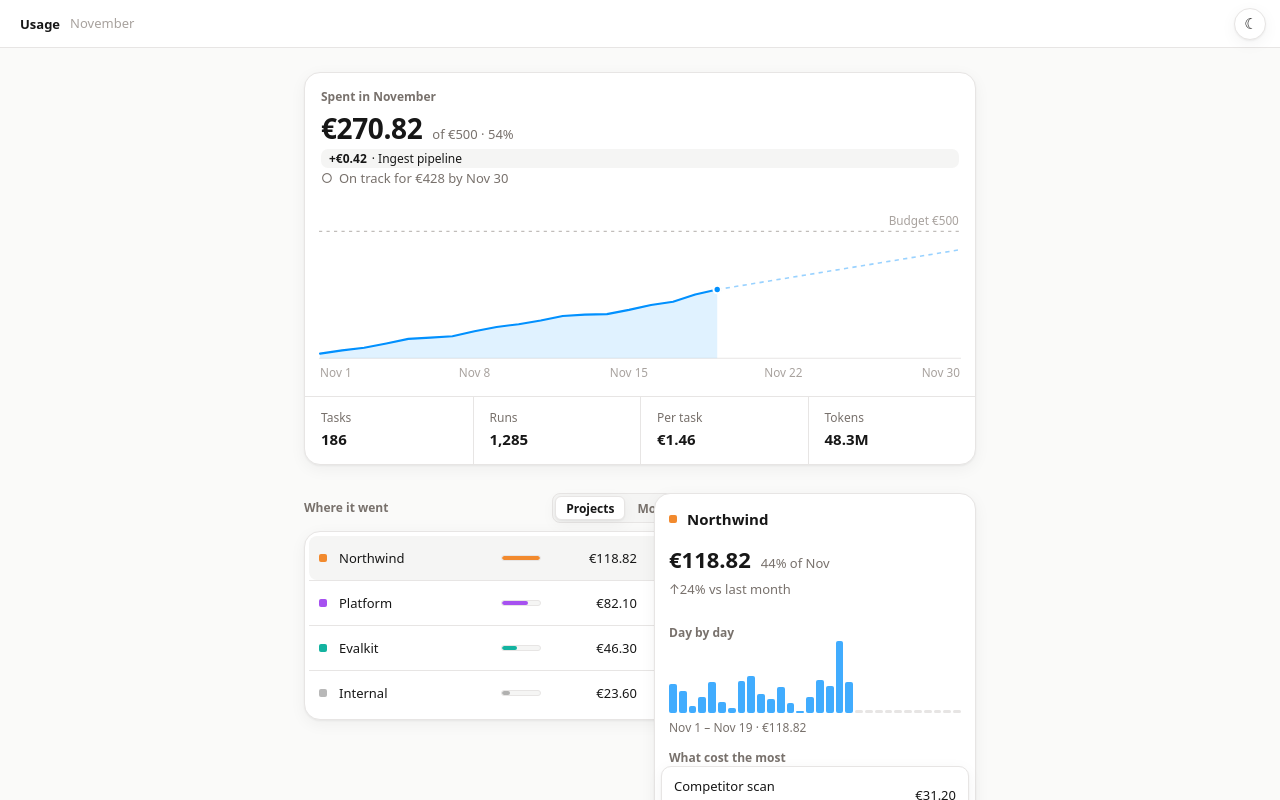
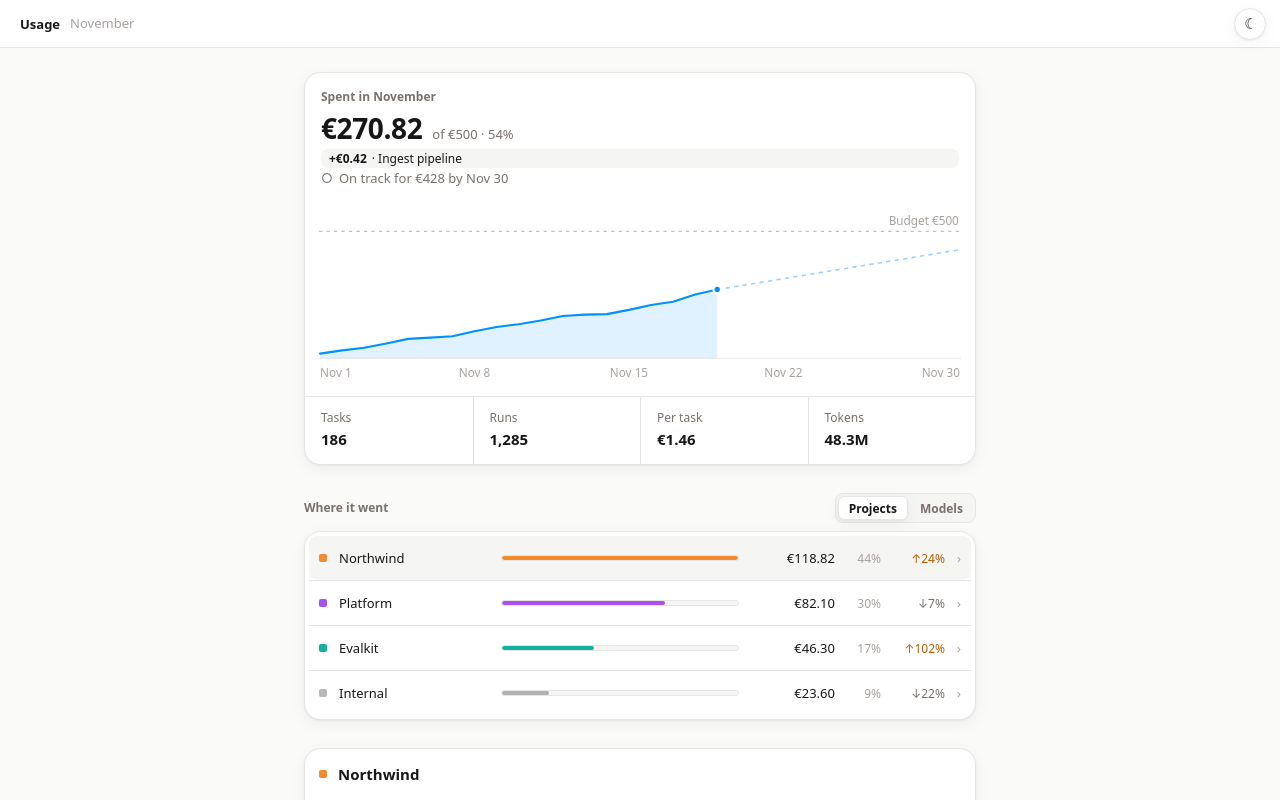
Before and after one commit to arookieofc-ai/affectui-replica, a plain HTML site: page batch23/agent-usage/index.html in a window 1280 px wide. Shown: the top 800 px of the page. Drawn offline with Linux system fonts and the light colour scheme.

Commit message:
QA fixes batch23: agent-chat-progress, agent-chat-rail, agent-run, agent-thread, agent-usage, ai-chat-revenue, agent-tool-calls

```diff
--- a/batch23/agent-usage/index.html
+++ b/batch23/agent-usage/index.html
@@ -74,12 +74,12 @@ button{font:inherit;color:inherit;background:none;border:0;cursor:pointer}
 .agu-stats>div+div{border-left:1px solid var(--border)}
 .agu-stats dt{font-size:12px;color:var(--muted)}
 .agu-stats dd{margin:0;font-size:15px;font-weight:600}
-.agu-section{display:grid;gap:8px;min-width:0}
-.agu-section__head{display:flex;align-items:center;justify-content:space-between;gap:12px;min-height:28px}
-.agu-seg{display:flex;gap:2px;padding:2px;border-radius:8px;background:var(--chip);border:1px solid var(--border)}
+.agu-section{display:grid;gap:8px;min-width:0;max-width:100%;overflow:visible}
+.agu-section__head{display:flex;align-items:center;justify-content:space-between;gap:12px;min-height:28px;min-width:0;overflow:visible}
+.agu-seg{display:flex;flex:none;gap:2px;padding:2px;border-radius:8px;background:var(--chip);border:1px solid var(--border);max-width:100%;overflow:visible}
 .agu-seg button{height:24px;padding:0 10px;border-radius:6px;font-size:12px;font-weight:600;color:var(--muted);transition:background-color 160ms ease,color 160ms ease}
 .agu-seg button[aria-selected="true"]{background:var(--card);color:var(--ink);box-shadow:var(--shadow);border:1px solid var(--border)}
-.agu-groups{margin:0;padding:4px;list-style:none}
+.agu-groups{margin:0;padding:4px;list-style:none;min-width:0;max-width:100%;position:static;z-index:auto;overflow:visible}
 .agu-group{display:flex;align-items:center;gap:12px;width:100%;min-height:44px;padding:0 10px;border-radius:8px;text-align:left;font-size:13px;transition:background-color 140ms ease}
 .agu-group[aria-current]{background:var(--subtle)}
 .agu-group__mark{flex:none;width:8px;height:8px;border-radius:2px;background:var(--tone,var(--gray))}
@@ -92,10 +92,11 @@ button{font:inherit;color:inherit;background:none;border:0;cursor:pointer}
 .agu-group__change[data-up]{color:var(--warn)}
 .agu-group__chev{flex:none;color:var(--faint)}
 .agu-groups li+li{border-top:1px solid var(--border)}
-.agu-detail{display:flex;flex-direction:column;gap:14px;padding:14px 14px 16px}
-.agu-detail__head{display:flex;align-items:center;gap:10px;min-width:0}
-.agu-detail__title{margin:0;overflow:hidden;font-size:15px;font-weight:600;line-height:22px;white-space:nowrap;text-overflow:ellipsis}
-.agu-detail__sum{display:flex;flex-wrap:wrap;align-items:baseline;gap:4px 10px;font-size:13px;color:var(--muted);padding-bottom:12px}
+.agu-detail{display:flex;flex-direction:column;gap:14px;padding:14px 14px 16px;min-width:0;max-width:100%;position:static;width:auto;z-index:auto;overflow:visible}
+.agu-detail__head{display:flex;align-items:center;gap:10px;min-width:0;overflow:visible}
+.agu-detail__title{flex:1;min-width:0;margin:0;padding-left:1px;overflow:hidden;font-size:15px;font-weight:600;line-height:22px;white-space:nowrap;text-overflow:ellipsis;overflow-wrap:normal}
+.agu-detail__sum{display:flex;flex-wrap:wrap;align-items:baseline;gap:4px 10px;font-size:13px;color:var(--muted);padding-bottom:12px;min-width:0;overflow:visible}
+.agu-detail__sum>span{white-space:nowrap;min-width:0;overflow:visible}
 .agu-detail__amount{font-size:22px;font-weight:600;color:var(--ink)}
 .agu-bars{display:flex;align-items:flex-end;gap:2px;height:72px}
 .agu-bars__day{flex:1;display:flex;align-items:flex-end;height:100%;min-width:0;border-radius:2px}
@@ -121,8 +122,8 @@ button{font:inherit;color:inherit;background:none;border:0;cursor:pointer}
 .agu-badge{flex:none;padding:0 6px;border-radius:5px;background:var(--chip);border:1px solid var(--border);font-size:11px;font-weight:600;color:var(--muted);white-space:nowrap}
 .agu-badge[data-kind="spike"],.agu-badge[data-kind="jump"]{background:var(--warn-bg);color:var(--warn);border-color:transparent}
 .agu-btn{display:inline-flex;flex:none;align-items:center;height:28px;padding:0 10px;border-radius:7px;background:var(--card);border:1px solid var(--border);box-shadow:var(--shadow);font-size:13px;font-weight:600;transition:box-shadow 140ms ease}
-.agu-layout{display:grid;grid-template-columns:minmax(0,1fr) minmax(0,1fr);gap:28px;align-items:start}
-.agu-layout>.agu-section{min-width:0}
+.agu-layout{display:grid;grid-template-columns:minmax(0,1fr);gap:28px;align-items:start}
+.agu-layout>.agu-section,.agu-layout>.agu-detail{min-width:0;max-width:100%;position:static;width:auto;z-index:auto;overflow:visible}
 @media (max-width:720px){.agu-layout{grid-template-columns:minmax(0,1fr)}}
 @media (max-width:620px){
 .agu-page{padding:16px 16px 40px;gap:24px}
```
Also changed, not shown: batch23/agent-chat-progress/index.html (+4 -4 lines), batch23/agent-chat-rail/index.html (+5 -4 lines), batch23/agent-run/index.html (+2 -4 lines), batch23/agent-thread/index.html (+3 -3 lines), batch23/agent-tool-calls/index.html (+1 -1 lines), batch23/ai-chat-revenue/index.html (+1 -0 lines), 7 other files.
